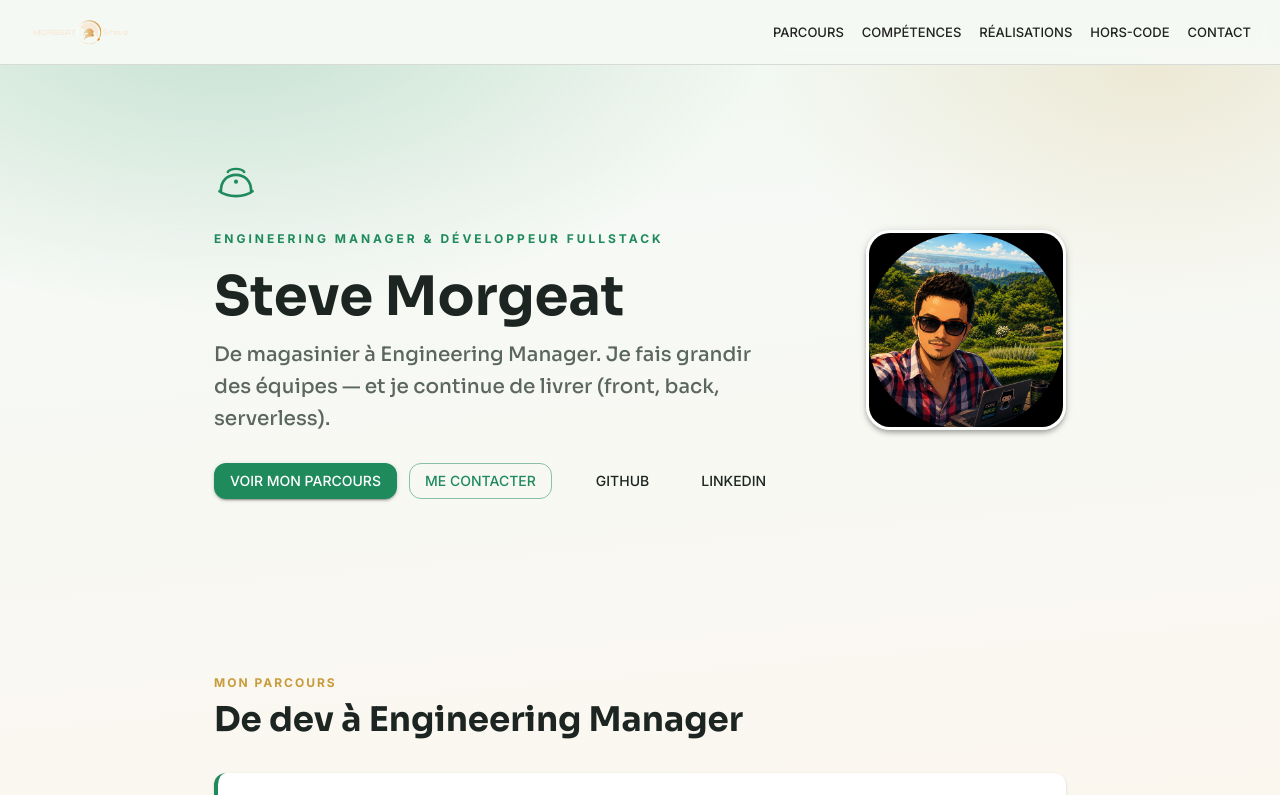
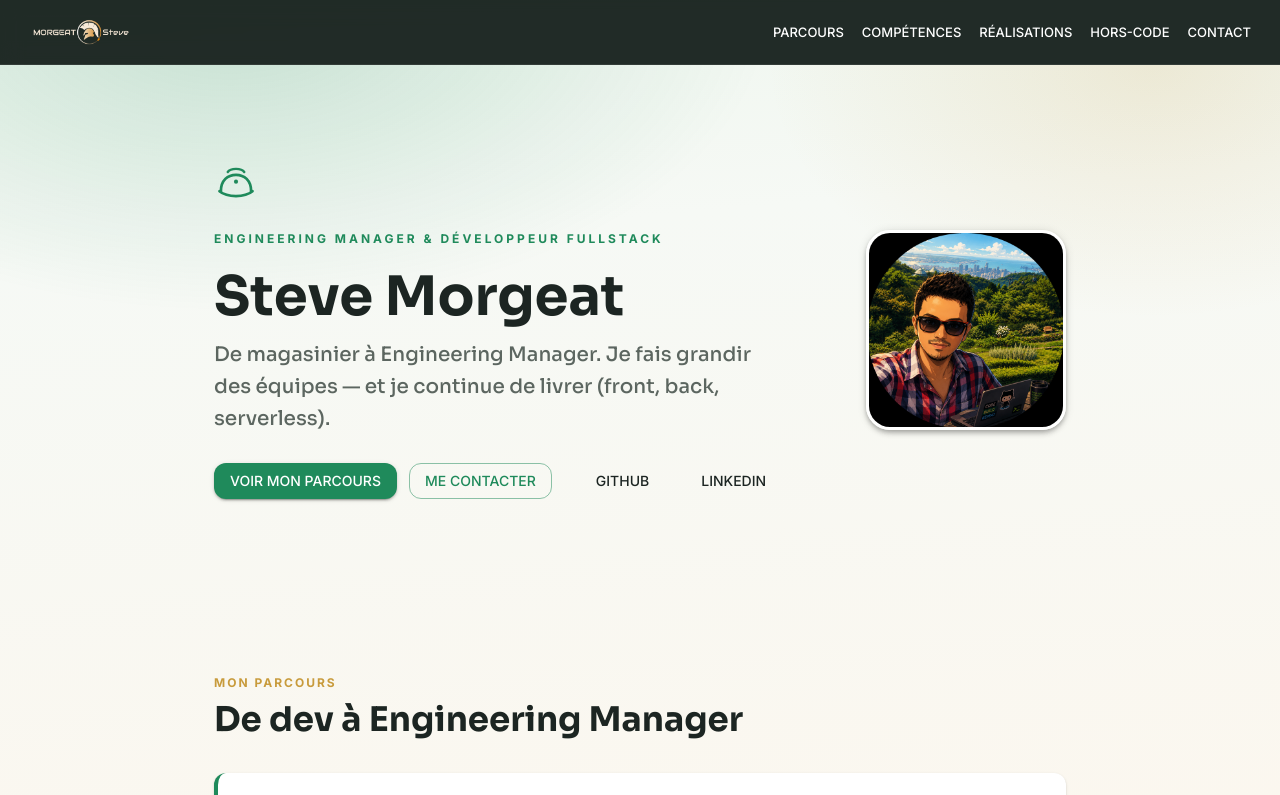
Before and after one commit to stevemorgeat/portfolio, a React (Vite) app: page / in a window 1280 px wide. Shown: the top 795 px of the page. Built offline with nearby package versions, Linux system fonts and the light colour scheme; some icons are missing.

Commit message:
style(topbar): navbar vert-sombre — logo doré bien visible, menu blanc

```diff
--- a/src/sections/TopBar.tsx
+++ b/src/sections/TopBar.tsx
@@ -14,8 +14,7 @@ export const TopBar = () => (
   <AppBar
     position="sticky"
     elevation={0}
-    color="default"
-    sx={{ bgcolor: 'rgba(246,249,245,0.85)', backdropFilter: 'blur(10px)', borderBottom: '1px solid', borderColor: 'divider' }}
+    sx={{ bgcolor: 'rgba(20,30,26,0.94)', color: '#fff', backdropFilter: 'blur(10px)', borderBottom: '1px solid rgba(255,255,255,0.08)' }}
   >
     <Toolbar>
       <Box component="a" href="#top" sx={{ display: 'flex', alignItems: 'center', flexGrow: 1 }}>
```
